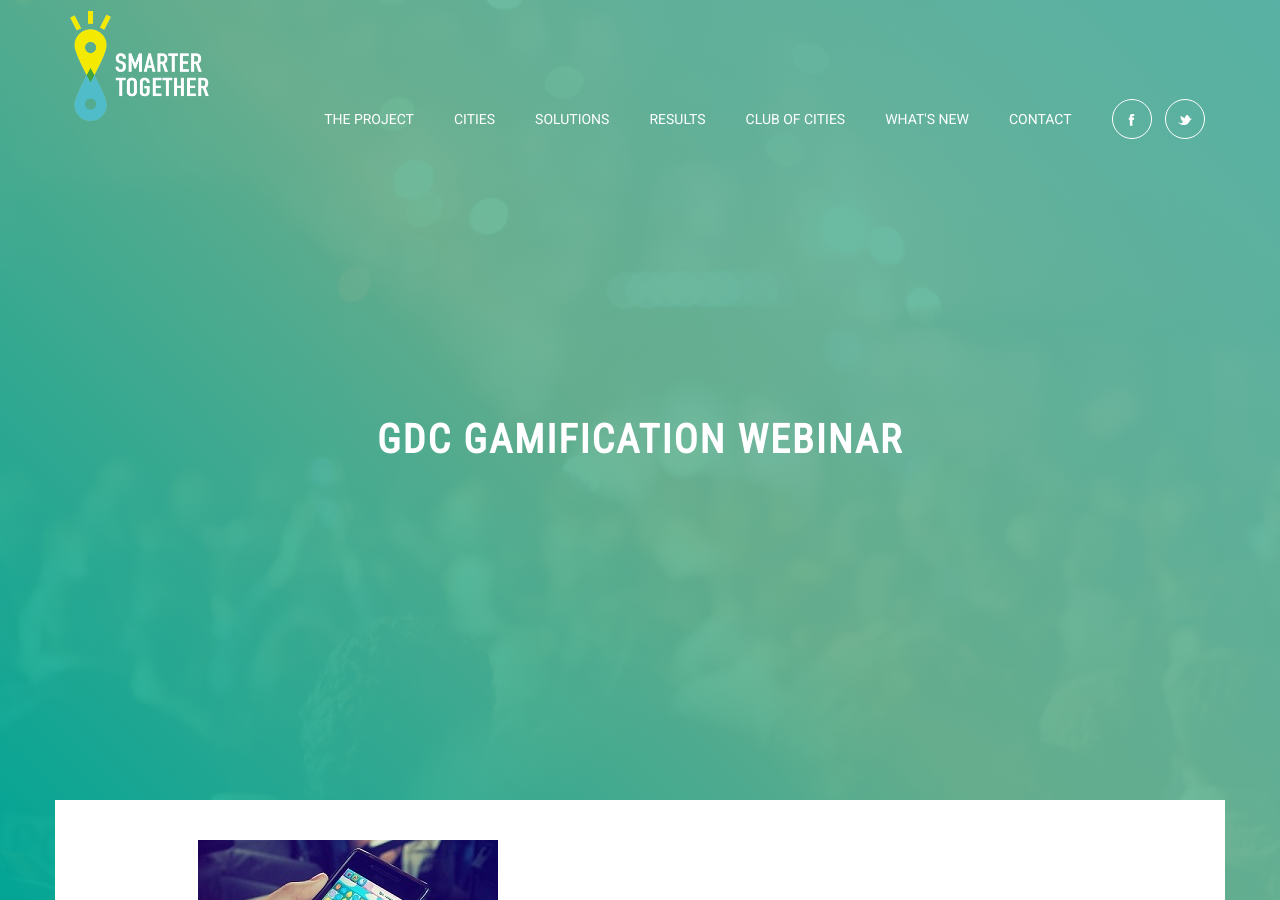
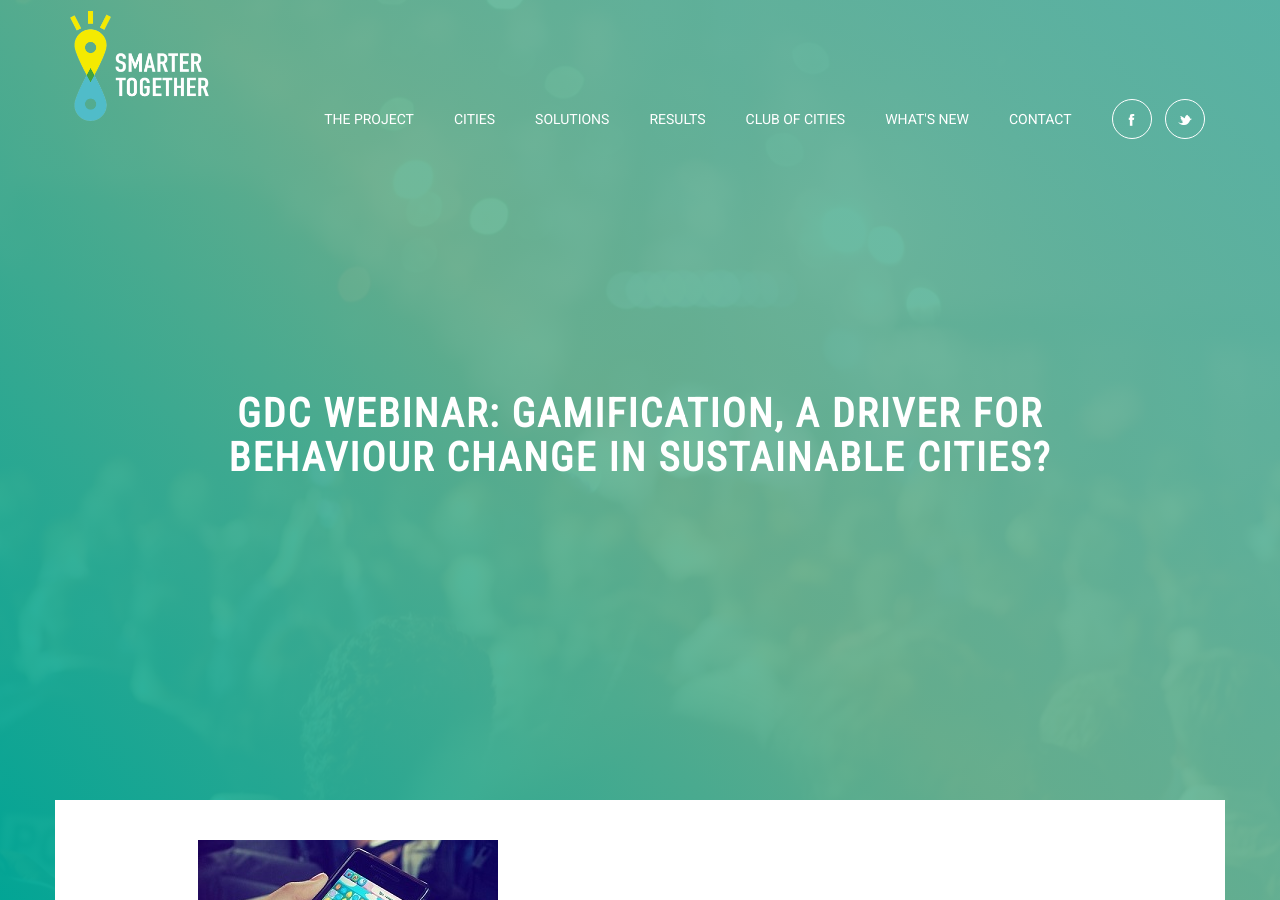
Before and after one commit to frontcraft/smarttogether, a Jekyll site: the page built from _events/2017-06-07-Gamification-Webinar.md, in a window 1280 px wide and 900 px high. Built offline with Jekyll 4.4.1, drawn with Linux system fonts in a browser that asks for light colours; nearby versions of some CDN libraries.

Commit message:
Update 2017-06-07-Gamification-Webinar.md

```diff
--- a/_events/2017-06-07-Gamification-Webinar.md
+++ b/_events/2017-06-07-Gamification-Webinar.md
@@ -1,6 +1,6 @@
 ---
 layout: events-page
-title:  "GDC Gamification Webinar"
+title:  "GDC Webinar: Gamification, a driver for behaviour change in sustainable cities?"
 date: 2017-06-07
 imageurl: 'images/events/GDC Webinar_web.jpg'
 bckimageurl: 'images/events/default-background.jpg'
```
